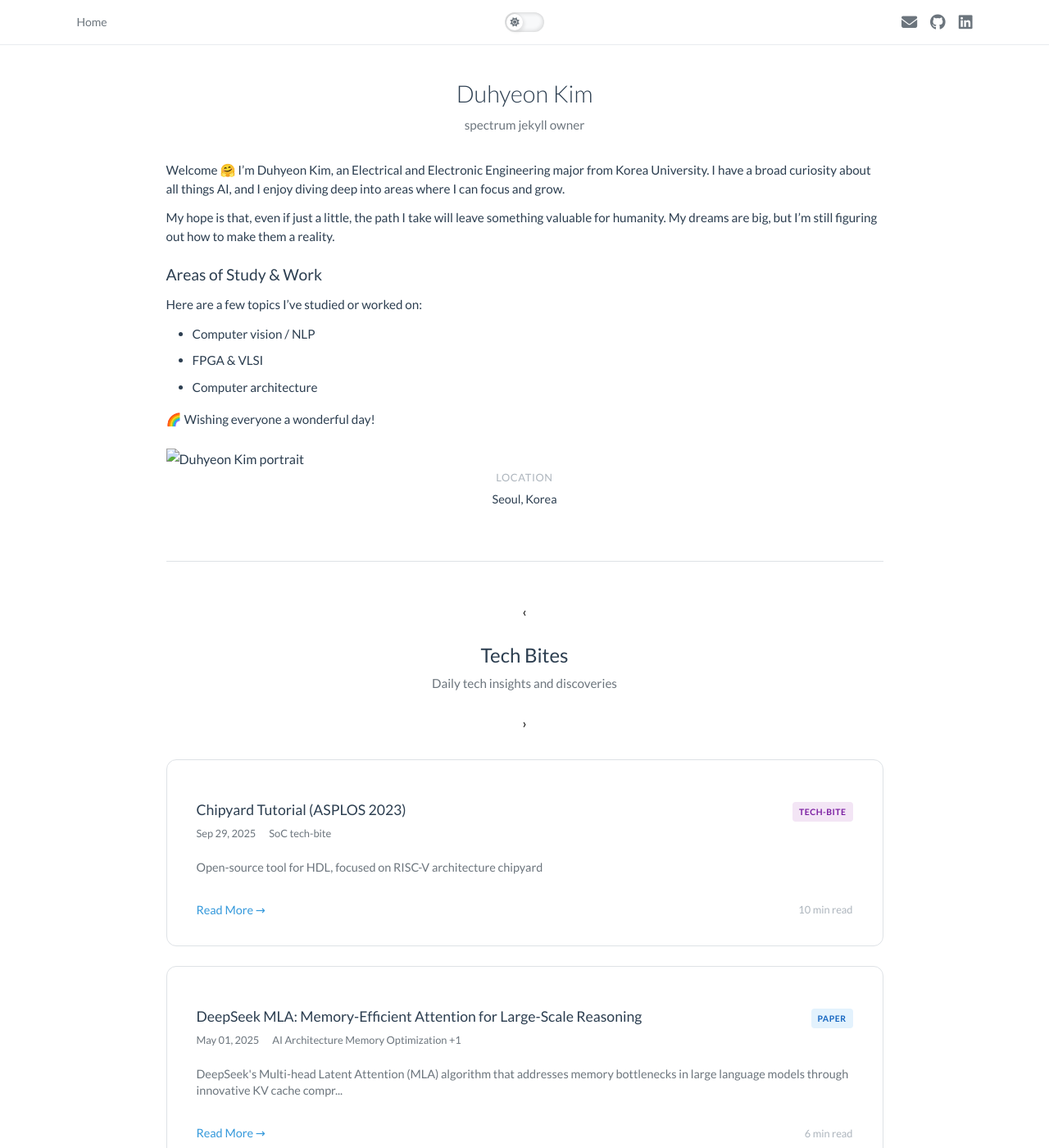
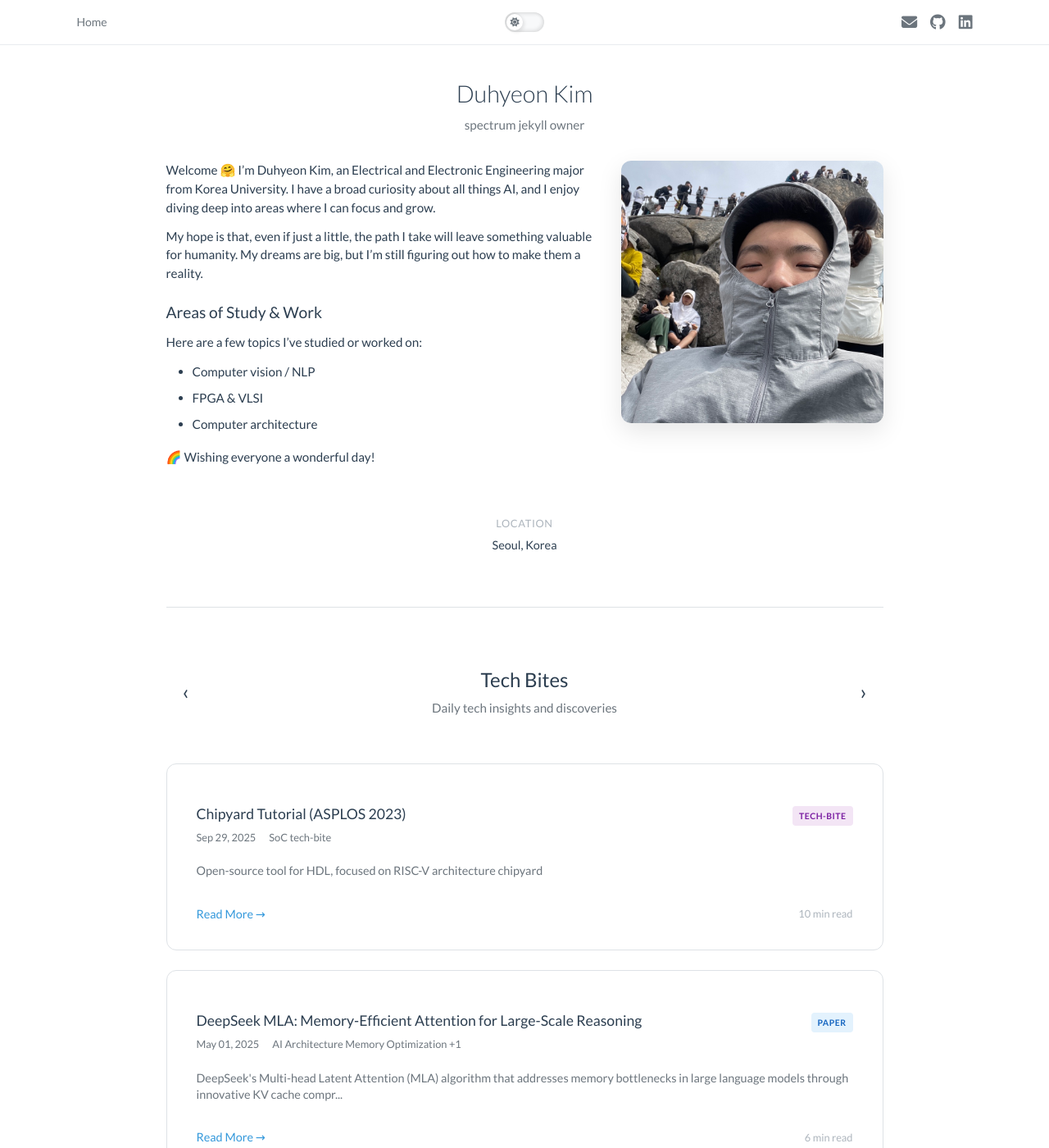
Before and after one commit to dudududukim/spectrum-eager, a Jekyll site: the page built from index.md, in a window 1280 px wide and 1400 px high. Shown: the whole window at 82% size. Built offline with Jekyll 4.4.1, drawn with Linux system fonts in a browser that asks for light colours.

Commit message:
add : me image + arrow layout

```diff
--- a/_sass/_layouts.scss
+++ b/_sass/_layouts.scss
@@ -13,13 +13,19 @@
     width: 100%; // 전체 너비 사용
   }
 
+  .about-main {
+    display: grid;
+    grid-template-columns: 1fr minmax(220px, 320px);
+    gap: 1.5rem;
+    align-items: start;
+    max-width: var(--content-max-width);
+    margin: 0 auto 1.5rem;
+  }
+
   .about-text {
     font-size: 0.95rem;
     line-height: 1.6;
     margin-bottom: 1.5rem;
-    max-width: var(--content-max-width);
-    margin-left: auto;
-    margin-right: auto;
     width: 100%; // 명시적 전체 너비
 
     h2 {
@@ -57,6 +63,20 @@
     font-weight: 400;
     color: var(--text-color);
     font-size: 0.9rem;
+  }
+
+  .about-photo {
+    width: 100%;
+    display: flex;
+    justify-content: flex-end;
+
+    img {
+      width: 100%;
+      max-width: 320px;
+      border-radius: var(--radius-lg);
+      object-fit: cover;
+      box-shadow: 0 10px 30px var(--shadow-light);
+    }
   }
 }
 
@@ -432,6 +452,52 @@
   margin: 4rem 0;
   padding: 3rem 0;
   border-top: 1px solid var(--border-color);
+
+  .section-header-slider {
+    display: grid;
+    grid-template-columns: 48px 1fr 48px;
+    align-items: center;
+    gap: 1rem;
+    max-width: var(--content-max-width);
+    margin: 0 auto 2rem;
+    position: relative;
+  }
+
+  .section-header-text {
+    text-align: center;
+
+    .section-title {
+      margin-bottom: 0.25rem;
+    }
+  }
+
+  .section-nav-btn {
+    border: none;
+    background: transparent;
+    color: var(--text-color);
+    font-size: 1.6rem;
+    cursor: pointer;
+    padding: 0.4rem 0.5rem;
+    line-height: 1;
+    box-shadow: none;
+    transition: text-shadow var(--transition-fast), transform var(--transition-fast);
+
+    &:hover {
+      text-shadow: 0 6px 18px var(--shadow-light);
+      transform: translateY(-1px);
+    }
+
+    &:focus-visible {
+      outline: 2px solid var(--primary-color);
+      outline-offset: 2px;
+    }
+  }
+
+  .section-tab-placeholder {
+    text-align: center;
+    color: var(--text-secondary);
+    margin-top: 1.5rem;
+  }
 
   .section-header {
     text-align: center;
@@ -869,12 +935,26 @@
       padding: 0 0.5rem;
     }
 
+    .about-main {
+      grid-template-columns: 1fr;
+      gap: 1rem;
+      margin-bottom: 1rem;
+    }
+
     .about-text {
       font-size: 0.9rem;
       line-height: 1.5;
       margin-bottom: 1rem;
       max-width: 100%; // 모바일에서 최대 너비 제거
       padding: 0 0.25rem; // 최소 패딩만 유지
+    }
+
+    .about-photo {
+      justify-content: center;
+
+      img {
+        max-width: 260px;
+      }
     }
 
     .about-details {
@@ -906,6 +986,12 @@
       width: 100%;
       margin-left: 0;
       margin-right: 0;
+    }
+  }
+
+  .tech-bites-preview {
+    .section-header-slider {
+      gap: 0.5rem;
     }
   }
 
```
Also changed, not shown: assets/images/me/me.jpeg (added).
